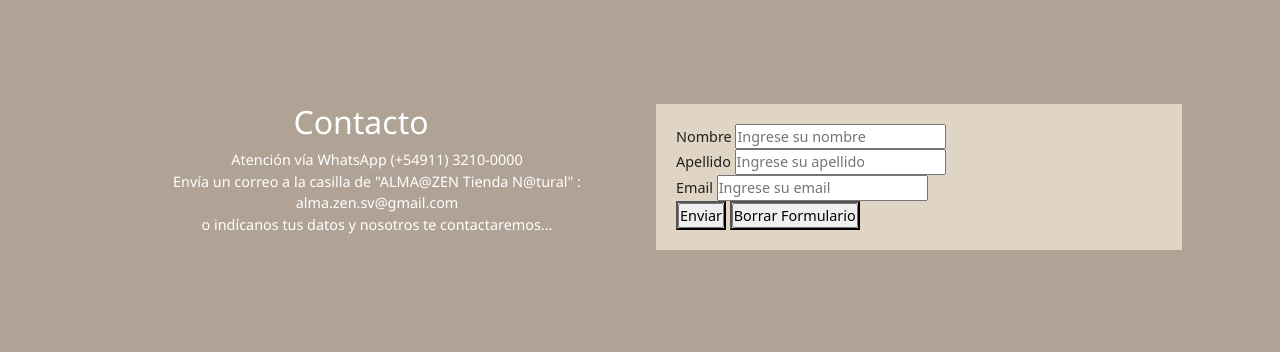
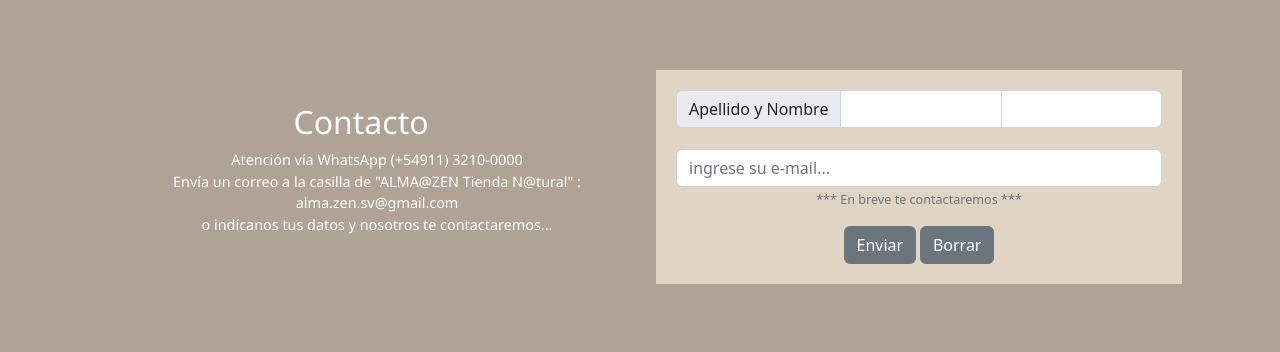
Before and after one commit to bhgorosito/almazen, a plain HTML site: page Pages/contacto.html in a window 1280 px wide. Shown: the part 143-495 px from the top of the page. Drawn offline with nearby package versions, Linux system fonts and the light colour scheme.

Commit message:
2da entrega proy

```diff
--- a/Pages/contacto.html
+++ b/Pages/contacto.html
@@ -65,28 +65,19 @@
     </div>
 
     <div class="sector2">
-            <form class="left">
-                <div>
-                <label for="nombre">Nombre</label>
-                <input type="text" id="nombre" name="nombre" placeholder="Ingrese su nombre" required>
-                </div>
-                <div>
-                <label for="apellido">Apellido</label>
-                <input type="text" id="apellido" name="apellido" placeholder="Ingrese su apellido" required>
-                </div>
-                <div>
-                <label for="email">Email</label>
-                <input type="email" id="email" name="email" placeholder="Ingrese su email" required>
-                </div>
-                <div>
-                    <button>
-                        <input type="submit" value="Enviar">
-                    </button>
-                    <button>
-                        <input type="reset" value="Borrar Formulario">
-                    </button>
-                </div>
-            </form>
+      <form>
+        <div class="input-group">
+          <span class="input-group-text">Apellido y Nombre</span>
+          <input type="text" aria-label="First name" class="form-control">
+          <input type="text" aria-label="Last name" class="form-control">
+        </div>
+        <div class="mb-3">
+          <label for="exampleInputEmail1" class="form-label"></label>
+          <input type="email" class="form-control" id="exampleInputEmail1" aria-describedby="emailHelp"placeholder="ingrese su e-mail...">
+          <div id="emailHelp" class="form-text">*** En breve te contactaremos ***</div>
+        </div>
+        <button type="submit" class="btn btn-secondary">Enviar</button> <button type="clean" class="btn btn-secondary">Borrar</button>
+      </form>
     </div>
 
     <footer class="piedepagina">
--- a/Stylesheet/estilo.css
+++ b/Stylesheet/estilo.css
@@ -193,4 +193,3 @@
                 .justify{
                 text-align: justify;
                 align-self: center;
-                }
```
Also changed, not shown: Pages/productos.html (+2 -1 lines), Pages/sugerencias.html (+8 -10 lines), index.html (+6 -7 lines).
